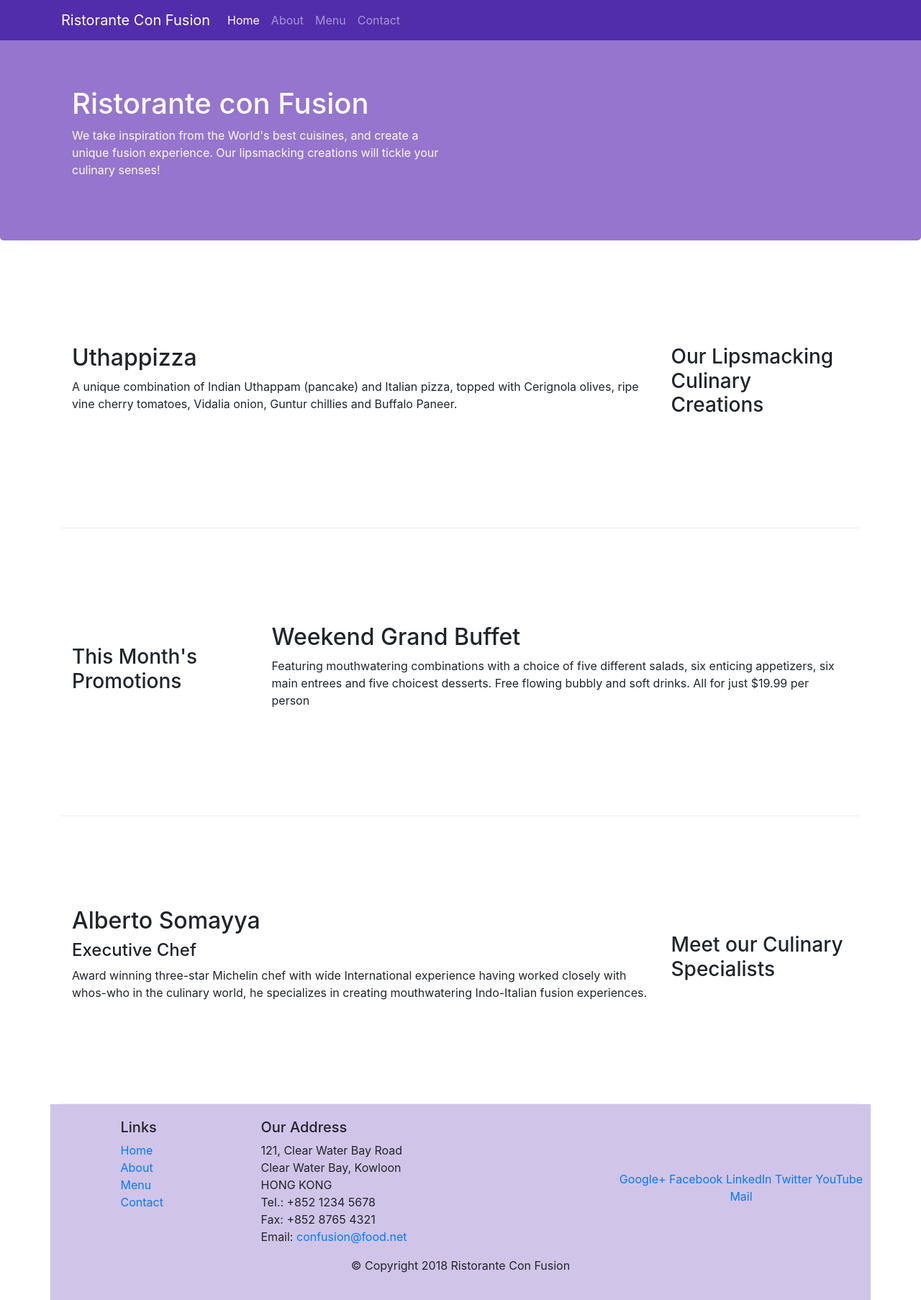
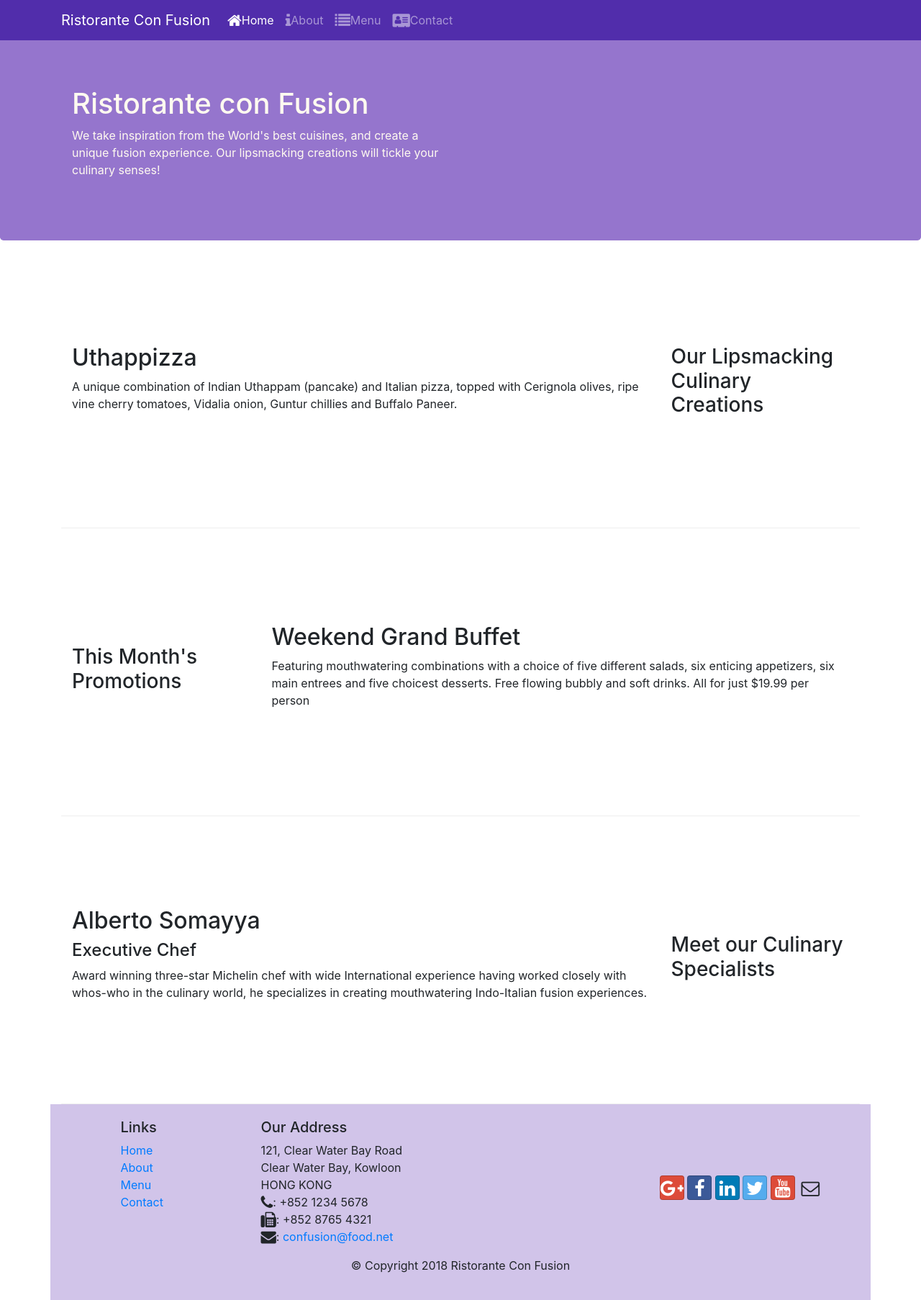
Before and after one commit to aryanmehrotra/Coursera_Front-End-Web-UI-Frameworks-and-Tools-Bootstrap-4, a website: page Week 2/index.html in a window 1280 px wide. Shown: the whole page at 72% size. Drawn offline with nearby package versions, Linux system fonts and the light colour scheme.

Commit message:
Icon Fonts

```diff
--- a/Week 2/index.html
+++ b/Week 2/index.html
@@ -1,6 +1,8 @@
 <!DOCTYPE html>
 <html lang="en">
 
+
+<head>
      <!-- Required meta tags always come first -->
     <meta charset="utf-8">
     <meta name="viewport" content="width=device-width, initial-scale=1, shrink-to-fit=no">
@@ -9,7 +11,8 @@
      <!-- Bootstrap CSS -->
     <link rel="stylesheet" href="node_modules/bootstrap/dist/css/bootstrap.min.css">
     <link rel="stylesheet" href="css/styles.css">
-<head>
+    <link rel="stylesheet" href="node_modules/font-awesome/css/font-awesome.min.css">
+    <link rel="stylesheet" href="node_modules/bootstrap-social/bootstrap-social.css">
     <title>Ristorante Con Fusion</title>
 </head>
 
@@ -19,10 +22,10 @@
             <a class="navbar-brand" href="./index.html">Ristorante Con Fusion</a>
             <div class="collapse navbar-collapse" id="Navbar">
             <ul class="navbar-nav mr-auto">
-                <li class="nav-item active"><a class="nav-link" href="#">Home</a> </li>
-                <li class="nav-item"><a class="nav-link" href="./aboutus.html">About</a></li>
-                <li class="nav-item"><a class="nav-link" href="#">Menu</a></li>
-                <li class="nav-item"><a class="nav-link" href="#">Contact</a></li>
+                <li class="nav-item active"><a class="nav-link" href="#"><span class="fa fa-home fa-lg"></span>Home</a> </li>
+                <li class="nav-item"><a class="nav-link" href="./aboutus.html"><span class="fa fa-info fa-lg"></span>About</a></li>
+                <li class="nav-item"><a class="nav-link" href="#"><span class="fa fa-list fa-lg"></span>Menu</a></li>
+                <li class="nav-item"><a class="nav-link" href="#"><span class="fa fa-address-card fa-lg"></span>Contact</a></li>
             </ul>
         </div>
         </div>
@@ -94,19 +97,20 @@
 		              121, Clear Water Bay Road<br>
 		              Clear Water Bay, Kowloon<br>
 		              HONG KONG<br>
-		              Tel.: +852 1234 5678<br>
-		              Fax: +852 8765 4321<br>
-		              Email: <a href="mailto:confusion@food.net">confusion@food.net</a>
+		              <i class="fa fa-phone fa-lg"></i>: +852 1234 5678<br>
+		              <i class="fa fa-fax fa-lg"></i>: +852 8765 4321<br>
+                      <i class="fa fa-envelope fa-lg"></i>:
+                      <a href="mailto:confusion@food.net">confusion@food.net</a>
 		           </address>
                 </div>
                 <div class="col-12 col-sm-4 align-self-center">
                     <div class="text-center">
-                        <a href="http://google.com/+">Google+</a>
-                        <a href="http://www.facebook.com/profile.php?id=">Facebook</a>
-                        <a href="http://www.linkedin.com/in/">LinkedIn</a>
-                        <a href="http://twitter.com/">Twitter</a>
-                        <a href="http://youtube.com/">YouTube</a>
-                        <a href="mailto:">Mail</a>
+                        <a class="btn btn-social-icon btn-google" href="http://google.com/+"><i class="fa fa-google-plus"></i></a>
+                        <a class="btn btn-social-icon btn-facebook" href="http://www.facebook.com/profile.php?id="><i class="fa fa-facebook"></i></a>
+                        <a class="btn btn-social-icon btn-linkedin" href="http://www.linkedin.com/in/"><i class="fa fa-linkedin"></i></a>
+                        <a class="btn btn-social-icon btn-twitter" href="http://twitter.com/"><i class="fa fa-twitter"></i></a>
+                        <a class="btn btn-social-icon btn-google" href="http://youtube.com/"><i class="fa fa-youtube"></i></a>
+                        <a class="btn btn-social-icon" href="mailto:"><i class="fa fa-envelope-o"></i></a>
                     </div>
                 </div>
            </div >
--- a/Week 2/package.json
+++ b/Week 2/package.json
@@ -23,6 +23,8 @@
   "homepage": "https://github.com/mehrotra234/Coursera_Front-End-Web-UI-Frameworks-and-Tools-Bootstrap-4#readme",
   "dependencies": {
     "bootstrap": "^4.5.0",
+    "bootstrap-social": "^5.1.1",
+    "font-awesome": "^4.7.0",
     "jquery": "^3.5.1",
     "popper.js": "^1.12.9"
   }
```
Also changed, not shown: Week 2/aboutus.html (+17 -15 lines), 1 other file. Lines whose indentation alone changed are shown as unchanged.
